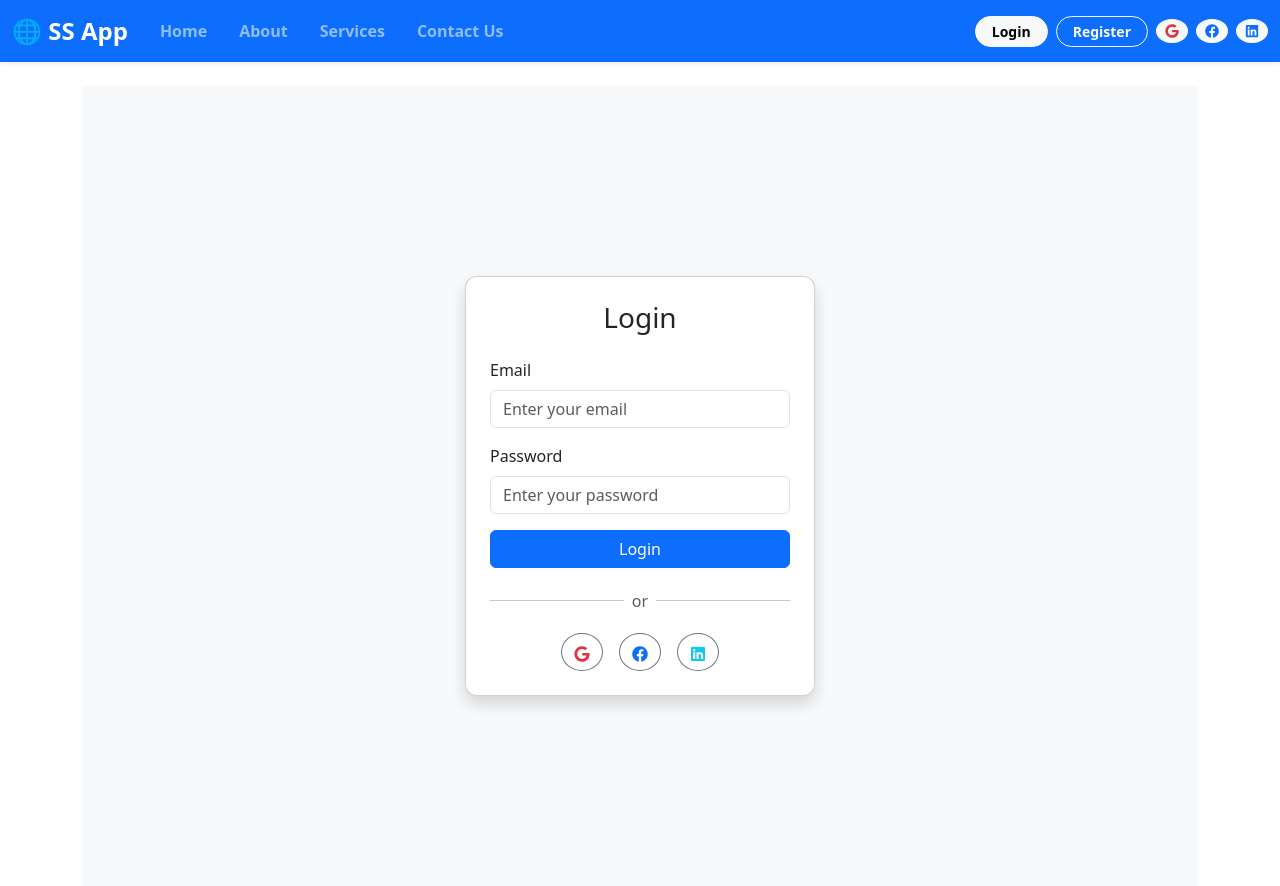
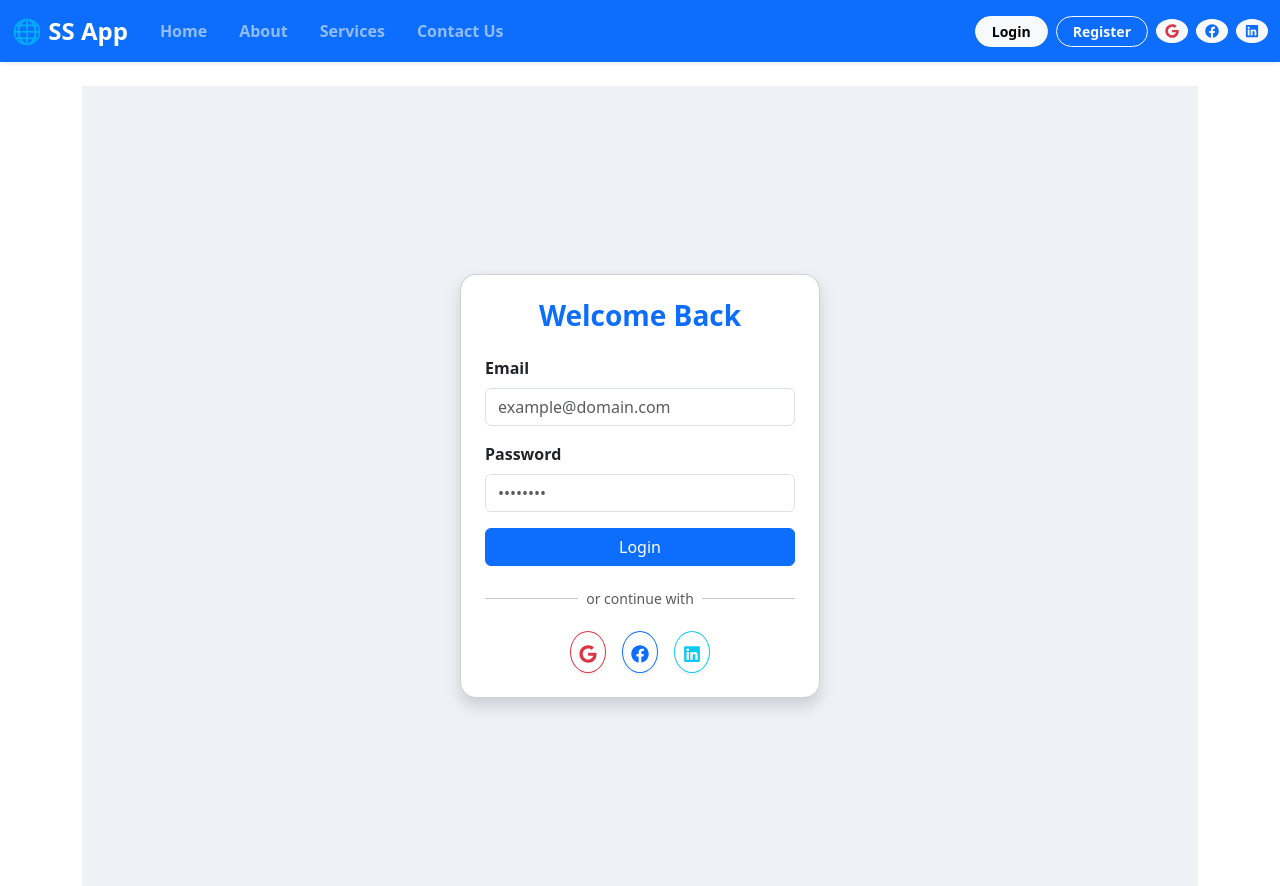
Before and after one commit to anilsahda/ssui, a Next.js app: page /login in a window 1280 px wide. Built offline with nearby package versions, Linux system fonts and the light colour scheme.

Commit message:
added new pages

```diff
--- a/app/(main)/login/page.tsx
+++ b/app/(main)/login/page.tsx
@@ -1,44 +1,129 @@
 "use client";
+
+import { useState } from "react";
+import { useRouter } from "next/navigation";
 import { FaGoogle, FaFacebook, FaLinkedin } from "react-icons/fa";
 
+interface LoginResponse {
+  token?: string;
+  role?: string;
+  message?: string;
+}
+
 export default function Login() {
+  const [email, setEmail] = useState("");
+  const [password, setPassword] = useState("");
+  const [loading, setLoading] = useState(false);
+  const [errorMsg, setErrorMsg] = useState("");
+
+  const router = useRouter();
+
+  const handleLogin = async (e: React.FormEvent) => {
+    e.preventDefault();
+    setLoading(true);
+    setErrorMsg("");
+
+    try {
+      const res = await fetch("https://localhost:7024/api/Auth/login", {
+        method: "POST",
+        headers: {
+          "Content-Type": "application/json",
+        },
+        body: JSON.stringify({ email, password }),
+      });
+
+      const data: LoginResponse = await res.json();
+
+      if (!res.ok) {
+        throw new Error(data.message || "Login failed");
+      }
+
+      // Save token to localStorage or cookie
+      if (data.token) {
+        localStorage.setItem("token", data.token);
+      }
+
+      // Redirect dynamically based on role
+      if (data.role === "Super Admin") {
+        router.push("/superadmin");
+      } else if (data.role === "Admin") {
+        router.push("/admin");
+      } else {
+        router.push("/");
+      }
+    } catch (error: any) {
+      setErrorMsg(error.message || "Something went wrong");
+    } finally {
+      setLoading(false);
+    }
+  };
+
   return (
-    <div className="d-flex justify-content-center align-items-center vh-100 bg-light">
-      <div className="card shadow p-4" style={{ width: "350px", borderRadius: "12px" }}>
-        <h3 className="text-center mb-4">Login</h3>
+    <div
+      className="d-flex justify-content-center align-items-center vh-100"
+      style={{ background: "#eef2f7" }}
+    >
+      <div
+        className="card shadow p-4"
+        style={{ width: "360px", borderRadius: "16px" }}
+      >
+        <h3 className="text-center mb-4 fw-bold text-primary">Welcome Back</h3>
 
-        {/* Email */}
-        <div className="mb-3">
-          <label className="form-label">Email</label>
-          <input type="email" className="form-control" placeholder="Enter your email" />
-        </div>
+        <form onSubmit={handleLogin}>
+          <div className="mb-3">
+            <label className="form-label fw-semibold">Email</label>
+            <input
+              type="email"
+              className="form-control"
+              placeholder="example@domain.com"
+              value={email}
+              onChange={(e) => setEmail(e.target.value)}
+              required
+            />
+          </div>
 
-        {/* Password */}
-        <div className="mb-3">
-          <label className="form-label">Password</label>
-          <input type="password" className="form-control" placeholder="Enter your password" />
-        </div>
+          <div className="mb-3">
+            <label className="form-label fw-semibold">Password</label>
+            <input
+              type="password"
+              className="form-control"
+              placeholder="••••••••"
+              value={password}
+              onChange={(e) => setPassword(e.target.value)}
+              required
+            />
+          </div>
 
-        {/* Login Button */}
-        <a href="superadmin" className="btn btn-primary w-100 mb-3">Login</a>
+          {errorMsg && (
+            <div className="alert alert-danger text-center py-2">
+              {errorMsg}
+            </div>
+          )}
 
-        {/* Divider */}
+          <button
+            type="submit"
+            className="btn btn-primary w-100 mb-3"
+            disabled={loading}
+          >
+            {loading ? "Logging in..." : "Login"}
+          </button>
+        </form>
+
         <div className="d-flex align-items-center mb-3">
           <hr className="flex-grow-1" />
-          <span className="px-2 text-muted">or</span>
+          <span className="px-2 text-muted small">or continue with</span>
           <hr className="flex-grow-1" />
         </div>
 
-        {/* Social Login */}
         <div className="d-flex justify-content-center gap-3">
-          <button className="btn btn-outline-secondary rounded-circle">
-            <FaGoogle className="text-danger" />
+          <button className="btn btn-outline-danger rounded-circle shadow-sm p-2">
+            <FaGoogle size={18} />
           </button>
-          <button className="btn btn-outline-secondary rounded-circle">
-            <FaFacebook className="text-primary" />
+          <button className="btn btn-outline-primary rounded-circle shadow-sm p-2">
+            <FaFacebook size={18} />
           </button>
-          <button className="btn btn-outline-secondary rounded-circle">
-            <FaLinkedin className="text-info" />
+          <button className="btn btn-outline-info rounded-circle shadow-sm p-2">
+            <FaLinkedin size={18} />
           </button>
         </div>
       </div>
```
Also changed, not shown: app/(admin)/admin/layout.tsx (+94 -19 lines).
